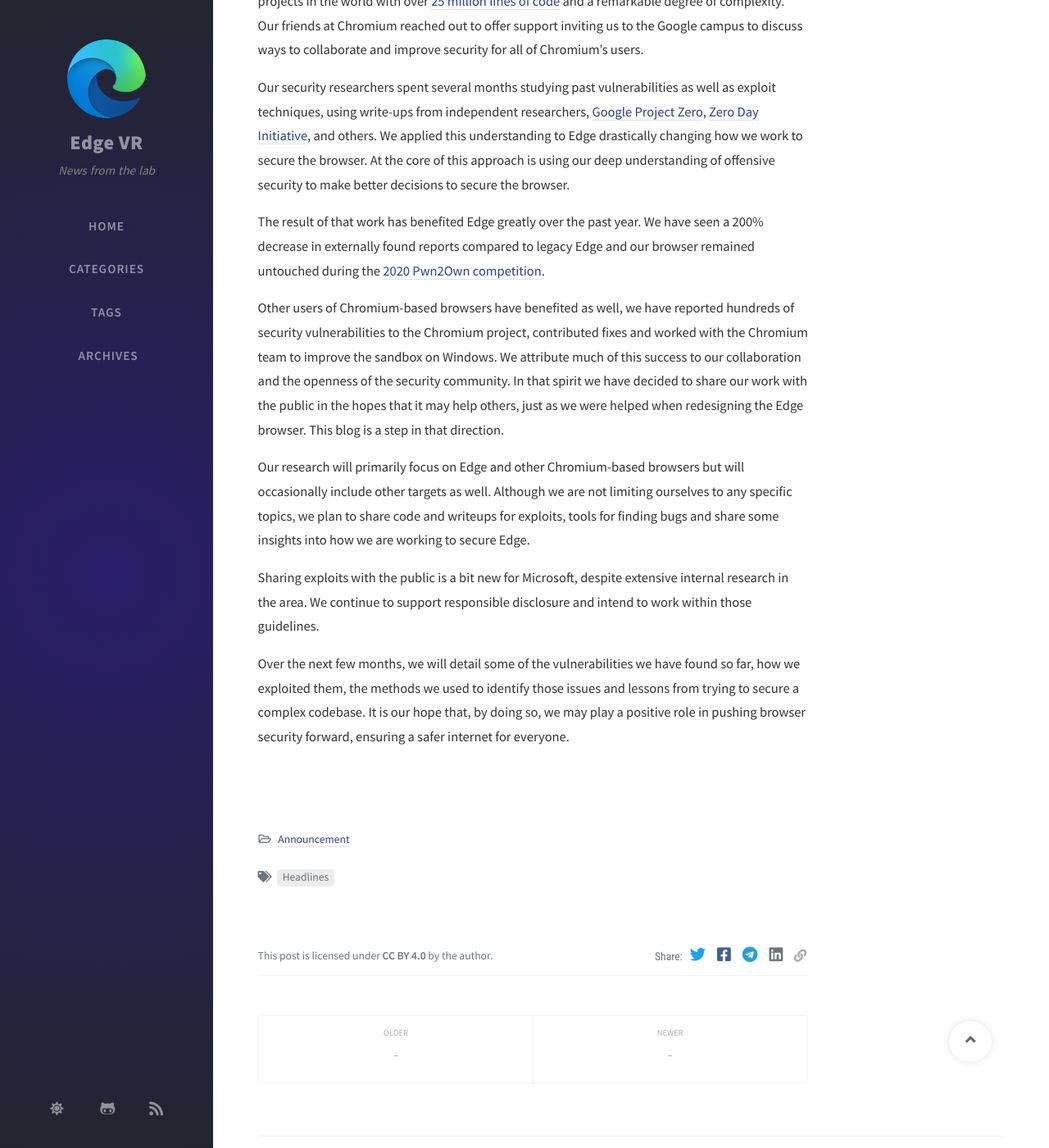
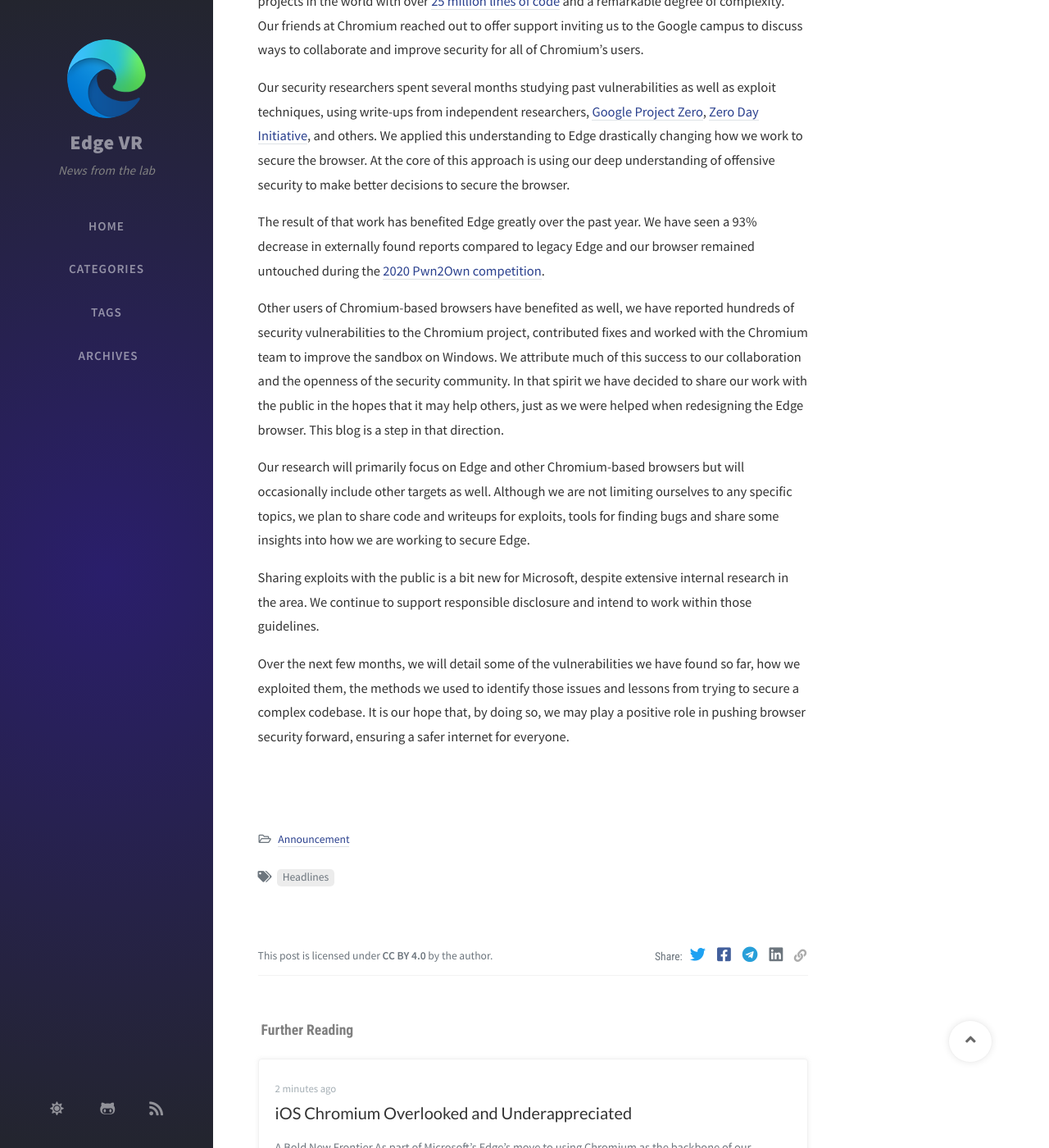
Before and after one commit to mikehoffms/edgevr, a Jekyll site: the page built from _posts/2020-10-15-Introducing-Edge-Vulnerability-Research.md, in a window 1280 px wide and 1400 px high, scrolled down 465 px. Shown: the whole window at 82% size. Built offline with Jekyll 4.4.1, drawn with Linux system fonts in a browser that asks for light colours; nearby versions of some CDN libraries; comment, search, counter and statistics services are not loaded; some of the changed lines change nothing that is shown; some of the changed text lies outside the part shown.

Commit message:
initial addition of the ios post and fixing statistic error in first posting

````diff
--- a/_includes/head.html
+++ b/_includes/head.html
@@ -10,8 +10,8 @@
   <meta http-equiv="Content-Type" content="text/html; charset=UTF-8">
   <meta name="viewport" content="width=device-width, initial-scale=1, shrink-to-fit=no">
 
-	{% if page.image %}
-	<meta name="twitter:image" content="{{ site.url }}{{ site.baseurl }}{{ page.image }}">
+	{% if page.twitter_image %}
+	<meta name="twitter:image" content="{{ site.url }}{{ site.baseurl }}{{ page.twitter_image }}">
 	{% else %}
 	<meta name="twitter:image" content="{{ site.url }}{{ site.baseurl }}{{ site.avatar }}">
 	{% endif %}
--- a/_layouts/post.html
+++ b/_layouts/post.html
@@ -26,6 +26,11 @@
             {{ page.author }}
           {% else %}
             {{ site.author }}
+          {% endif %}
+          {% if page.author_twitter %}
+          <a href="https://twitter.com/{{ page.author_twitter}}" title="Author's Twitter" target="_blank">
+            <i class="fa-fw fab fa-twitter"></i>
+          </a>
           {% endif %}
           </span>
         </div>
--- a/_posts/2020-10-15-Introducing-Edge-Vulnerability-Research.md
+++ b/_posts/2020-10-15-Introducing-Edge-Vulnerability-Research.md
@@ -5,6 +5,7 @@
 categories: [Announcement]
 tags: [Headlines]
 math: true
+author_twitter: spoofyroot
 ---
 
 Security is a top priority for Edge and deciding to build a new browser gave us the opportunity to take the lessons learned over many years and rethink our approach to securing the new Microsoft Browser. We knew that securing the browser is about more than just adding new features; it requires a coordinated combination of rapid response, along with constantly looking ahead for new threats and ensuring appropriate mitigations are in place to mitigate them. We needed a dedicated team of browser security experts to work alongside our developers here at Microsoft to ensure that the new Edge was the most secure browser we have ever made.
@@ -13,7 +14,7 @@
 
 Our security researchers spent several months studying past vulnerabilities as well as exploit techniques, using write-ups from independent researchers, [Google Project Zero](https://googleprojectzero.blogspot.com/), [Zero Day Initiative](https://www.zerodayinitiative.com/), and others. We applied this understanding to Edge drastically changing how we work to secure the browser. At the core of this approach is using our deep understanding of offensive security to make better decisions to secure the browser.
 
-The result of that work has benefited Edge greatly over the past year. We have seen a 200% decrease in externally found reports compared to legacy Edge and our browser remained untouched during the [2020 Pwn2Own competition](https://www.thezdi.com/blog/2020/3/20/pwn2own-day-two-results-and-master-of-pwn).
+The result of that work has benefited Edge greatly over the past year. We have seen a 93% decrease in externally found reports compared to legacy Edge and our browser remained untouched during the [2020 Pwn2Own competition](https://www.thezdi.com/blog/2020/3/20/pwn2own-day-two-results-and-master-of-pwn).
 
 Other users of Chromium-based browsers have benefited as well, we have reported hundreds of security vulnerabilities to the Chromium project, contributed fixes and worked with the Chromium team to improve the sandbox on Windows.
 We attribute much of this success to our collaboration and the openness of the security community. In that spirit we have decided to share our work with the public in the hopes that it may help others, just as we were helped when redesigning the Edge browser. This blog is a step in that direction.
--- /dev/null
+++ b/_posts/2020-10-16-Hacking-Chrome-iOS.md
@@ -0,0 +1,139 @@
+---
+title: iOS Chromium Overlooked and Underappreciated
+author: Alison Huffman
+date: 2020-10-16 09:00:00 -0700
+categories: [Vulnerabilities, Exploit]
+tags: [iOS]
+math: true
+twitter_image: /assets/img/blog_img/ios/webframes.jpg
+author_twitter: ohnonull
+---
+
+
+A Bold New Frontier
+===================================
+As part of Microsoft's Edge's move to using Chromium as the backbone of our browsers, we are updating all our browser product lines, including the iOS version. As security engineers on the Microsoft Edge team, one of our responsibilities is reviewing code that could potentially impact the security of the browser. This includes any changes to areas that have been prone to bugs in the past such as the addition of new Mojo interfaces.
+
+When the security team first met with the engineers in charge of making iOS Edge a reality, we were unsure on what recommendations to make. Nobody on the team had experience looking for bugs in Chromium on iOS. It's just a wrapper around WebKit right? The developers cannot possibly add any bugs we need to worry about...right?
+
+Unfortunately, the answer is no they can.
+
+In the first part of this blog post series, I will be providing a quick introduction to the iOS Chromium browser and the potential attack surface of the JavaScript interprocess communication (IPC) provided by [`WKWebView`](https://developer.apple.com/documentation/webkit/wkwebview). I will also talk about a UXSS bug that I found while exploring this area of the code.
+
+Don't Blink
+===================================
+<img src="/edgevr/assets/img/blog_img/ios/angel.png" alt="A weeping angel from the Doctor Who series" align="right"> Unlike the desktop version of the Chromium browser, which uses V8 for its JavaScript engine and Blink for its rendering and WebAPI support, the iOS version of the Chromium does not. In fact, most likely all third-party browsers on iOS use the built-in `WKWebView` API to add web support to their application. Chromium is no exception. The reason for this is the code signing restrictions on the iOS platform and Apple's unwillingness to allow developers to submit apps with the dynamic-codesigning entitlement enabled. This entitlement in particular is what would allow applications to map RWX memory. This capability would allow the implementation of an efficient JavaScript engine. Rather than having Chromium suffer from subpar performance on the platform it's better to just use a `WKWebView` like every other browser.
+
+IPC
+===================================
+
+One unfortunate side effect of using a `WKWebView` versus your own rendering and JavaScript engine, is you can no longer make direct modifications to the underlying code. This means you cannot directly expose new native features to websites. The `WKWebView` API remedies this through the [`WKUserContentController`](https://developer.apple.com/documentation/webkit/wkusercontentcontroller) object.  This object can be passed in along during the creation of your `WKWebView` object through a [`WKWebViewConfiguration`](https://developer.apple.com/documentation/webkit/wkwebviewconfiguration) object.
+
+This object can be used to not only inject JavaScript **directly** into a webpage but also expose native or objective-c code through JavaScript. These JavaScript interfaces are exposed through the `window.webkit.messageHandlers` object and support calls through a postMessage interface.  At the time of writing this blog post, there are four message handlers available through every webpage. The easiest way to find these is to grep the code for "setScriptMessageHandler".
+
+* `window.webkit.messageHandlers.FrameBecameAvailable.postMessage(...)`
+* `window.webkit.messageHandlers.FrameBecameUnavailable.postMessage(...)`
+* `window.webkit.messageHandlers.crwebinvoke.postMessage(...)`
+* `window.webkit.messageHandlers.FindElementResultHandler.postMessage(...)`
+
+
+**Frame Handlers**
+
+Let's discuss the first two message handlers as a pair. These are the handlers that control the creation and destruction of the [`WebFrameImpl`](https://source.chromium.org/chromium/chromium/src/+/master:ios/web/js_messaging/web_frame_impl.mm) object. This object's sole responsibility is to manage the IPC communications between the browser process and the frames within a page. Internally, these objects are managed by the [`WebFramesManagerImpl`](https://source.chromium.org/chromium/chromium/src/+/master:ios/web/js_messaging/web_frames_manager_impl.mm) which is owned by a [`WebStateImpl`](https://source.chromium.org/chromium/chromium/src/+/master:ios/web/web_state/web_state_impl.mm). The `WebStateImpl` object is the main object that represents a tab and its equivalent on the desktop is the [`WebContents`](https://source.chromium.org/chromium/chromium/src/+/master:content/public/browser/web_contents.h) object.
+
+<div style="text-align:center">
+	<img alt="A picture of a couple with the Chromium logo for heads infinitely recursing into a picture frame." src="/edgevr/assets/img/blog_img/ios/webframes.jpg">
+	<div style="margin:10px 0px; font-weight: bold;">A happy WebFrameImpl family</div>
+</div>
+
+
+Unlike the desktop version of Chromium, where objects like the `RenderFrameHost` are tightly coupled with the lifetime of frames, the lifetime of the `WebFrameImpl` objects are completely controlled by JavaScript. If a webpage is randomly calling `FrameBecomeAvailable` or `FrameBecomeUnavailable` a frame may not have a corresponding `WebFrameImpl` object or it may have ten. I will mention that I have not noticed any memory safety issues caused by this API being exposed and usable in this way.
+
+These handlers are normally invoked through the code in the [//ios/web/js_message/resources](https://source.chromium.org/chromium/chromium/src/+/master:ios/web/js_messaging/resources/) directory.
+
+To create a `WebFrameImpl` object the following snippet is all that's needed.
+
+```javascript
+window.webkit.messageHandlers.FrameBecameAvailable.postMessage({
+  "crwFrameId": "a8ffcfb8a97236ee42bff55184584ba8", /* frame identifier */
+  "crwFrameKey": "AAAAAAAAAAAAAAAAAAAAAAAAAAAAAAAAAAAAAAAAAAA=", /* sub-frame message encryption key */
+  "crwFrameLastReceivedMessageId": 0 /* reply message ID counter */
+});
+```
+
+To destroy a `WebFrameImpl` object the following snippet will suffice.
+
+```javascript
+window.webkit.messageHandlers.FrameBecomeUnavailable.postMessage("a8ffcfb8a97236ee42bff55184584ba8")
+```
+
+In the snippet above, the only thing needed to destroy a frame's `WebFrameImpl` object is its identifier. These identifiers, with the exception of the main frame's, are not secret.
+
+This is because if the native side of the browser wants to execute JavaScript inside a subframe, it will first route the message through the main frame. This is done by calling the [`WebFrameImpl::CallJavaScriptFunction`](https://source.chromium.org/chromium/chromium/src/+/ff136563a019342bb27060535e18cce9d57f7099:ios/web/js_messaging/web_frame_impl.mm;l=121) method. This method uses the target frame's encryption key to encrypt the function name and parameters and then injects a call to [`__gCrWeb.message.routeMessage`](https://source.chromium.org/chromium/chromium/src/+/ff136563a019342bb27060535e18cce9d57f7099:ios/web/js_messaging/resources/message.js;l=375) into the page's main frame. The receiving frame then checks the target frame field in the message against its own frame ID. If it does not match, it loops through all child frames and re-posts the message. Eventually the message will make its way to the correct child frame and it will decrypt the message and invoke the desired function. The reason sub-frame frame IDs are not secret, is because any child frame can install a message listener and examine the target frame ID field of the messages that pass through it.
+
+The way these `routeMessage` calls are constructed combined with an oversight in the `FrameBecameAvailable` handler actually led to a fairly serious bug. When injecting the `routeMessage` call into the main frame the following code was used.
+
+```c++
+std::string script =
+    base::StringPrintf("__gCrWeb.message.routeMessage(%s, %s, '%s')",
+                       encrypted_message_json.c_str(),
+                       encrypted_function_json.c_str(), frame_id_.c_str());
+GetWebState()->ExecuteJavaScript(base::UTF8ToUTF16(script));
+ ```
+
+As one can see the script is constructed using a format string using `encrypted_message_json`, `encrypted_function_json`, and the `frame_id_` member of the `WebFrameImpl`. Originally, the `frame_id_` member had no limitations on the name you could provide. Due to this, a child frame could execute the following code:
+
+```javascript
+window.webkit.messageHandlers.FrameBecameAvailable.postMessage({
+  'crwFrameId': "'foobar');alert(window['origin']+'",
+  'crwFrameKey': 'AAAAAAAAAAAAAAAAAAAAAAAAAAAAAAAAAAAAAAAAAAA=',
+  'crwFrameLastReceivedMessageId': 0
+});
+```
+
+This would cause a new `WebFrameImpl` to be created with a frame ID of `foobar');alert(window['origin']+'`. Upon the creation of the frame, the browser would try to route a message to it. Specifically, it would try to get the form information from the frame for autofill. Since JavaScript is injected into the main frame this would end in the following code running in the main frame:
+
+```javascript
+__gCrWeb.message.routeMessage('XXXXXX', 'XXXXXX', 'foobar');alert(window['origin']+'')
+```
+
+The impact of this bug is it enabled a UXSS from a child frame, such as one hosting an advertisement, and allows the frame to run arbitrary JavaScript in the webpage hosting the frame. This bug was [reported](https://bugs.chromium.org/p/chromium/issues/detail?id=1098606) and promptly had a [fix](https://chromium.googlesource.com/chromium/src.git/+/37bccc228e1089bb07e37c9137bd03437b7c4de7) made within two days. The fix itself was simple and ensures that frame IDs only contain hex digits (0-9 and A-F).
+
+**crwebinvoke**
+
+The `crwebinvoke` handler is used for handling messages tied to the `WebState` object of a tab. These handlers are added by calling `WebStateImpl::AddScriptCommandCallBack`  and the callbacks themselves have the following signature.
+
+```objc
+const web::WebState::ScriptCommandCallback callback = base::BindRepeating(
+  ^(const base::DictionaryValue& content, const GURL& mainDocumentURL,
+    bool userInteracting, web::WebFrame* senderFrame) {
+  	...
+}
+```
+
+Something interesting about the fourth argument of `ScriptCommandCallback` `senderFrame` is that it is totally dependent on what ID is passed in the `crwFrameId` field of the message. This combined with the fact that frame ID's of child frames can be leaked could be a recipe for bugs in the future. Currently, I have not noticed this behavior causing any issues. It is worth noting that many callbacks will do something similar to `if(sender_frame->IsMainFrame())` before doing certain operations. This means that if you can somehow leak the 128-bit value that represents the main frame ID you would be able to impersonate the main frame. I fortunately did not notice any ways to do this.
+
+Just as an example of this interface, and unrelated to any security issues, is the code that handles the [`window.print`](https://source.chromium.org/chromium/chromium/src/+/master:ios/chrome/browser/web/print_tab_helper.mm) call.
+
+```javascript
+let msg = {}
+msg["command"] = "print.print"
+let message = {'crwCommand': msg,
+               'crwFrameId': __gCrWeb.message.getFrameId()}
+window.webkit.messageHandlers.crwebinvoke.postMessage(message);
+```
+
+If you execute the above code in a webpage, then the print dialogue will open.
+
+Another functionality that the `crwebinvoke` interface provides is a channel to send results from injected JavaScript calls. Whenever a method is invoked through `routeMessage` the browser internally adds a callback handler to a [list](https://source.chromium.org/chromium/chromium/src/+/91d5a91b0fbf1a13d17d9745696d719ff01056a2:ios/web/js_messaging/web_frame_impl.mm;l=181). These handlers can be reached by sending a `frameMessaging_<FRAME ID>.reply` [command](https://source.chromium.org/chromium/chromium/src/+/cab7381283bebbc4d3fe64b3dfa81d5b3e418cdd:ios/web/js_messaging/resources/message.js;l=205). The string `FRAME ID` should be replaced with the frame ID of the frame that was originally sent the request. Since the `WKWebView` does not expose direct access to the DOM of the webpage this functionality is typically used to retrieve information about the contents of the page.
+
+One potential issue with this implementation detail is that all that is needed to forge replies is the knowledge of the frame ID that sent the request and the message ID of the request. The message ID as it turns out is just an incrementing 32-bit integer from the `crwFrameLastReceivedMessageId` parameter of when the frame was created. For new frames, this message ID starts at zero. This means that any child frame can theoretically forge the callbacks of any other child frame. However, I have not noticed any exploitable issues with subframe messages yet.
+
+**FindElementResultHandler**
+
+Finally, the `FindElementResultHandler` handler is responsible for informing the browser of the HTML element that is being touched. Whenever a webpage is touched the browser will inject a call to  `__gCrWeb.findElementAtPoint` in the main frame.  When `findElementAtPoint` detects the touched element is in a sub-frame of a differing origin, a message is posted to the child frame so it can handle informing the browser. This is used to generate the long-press context menu and is implemented in the [`CRWContextMenuController`](https://source.chromium.org/chromium/chromium/src/+/master:ios/web/web_state/ui/crw_context_menu_controller.mm) class.
+
+
+Closing
+===================================
+I hope by outlining the available attack surface within the IPC of the browser other researchers can give it the attention it deserves. While most of the concepts discussed in this article pertain specifically to Chromium based iOS browsers, all `WKWebView` consumers have access to the `messageHandler` functionality. It is a great first place to look when doing an audit of a `WKWebView` based browser.  While looking at the iOS version of Chromium, I discovered multiple issues, some of which are still being fixed. Once the issues are fixed, I hope to post an entry about them on this blog.
````
